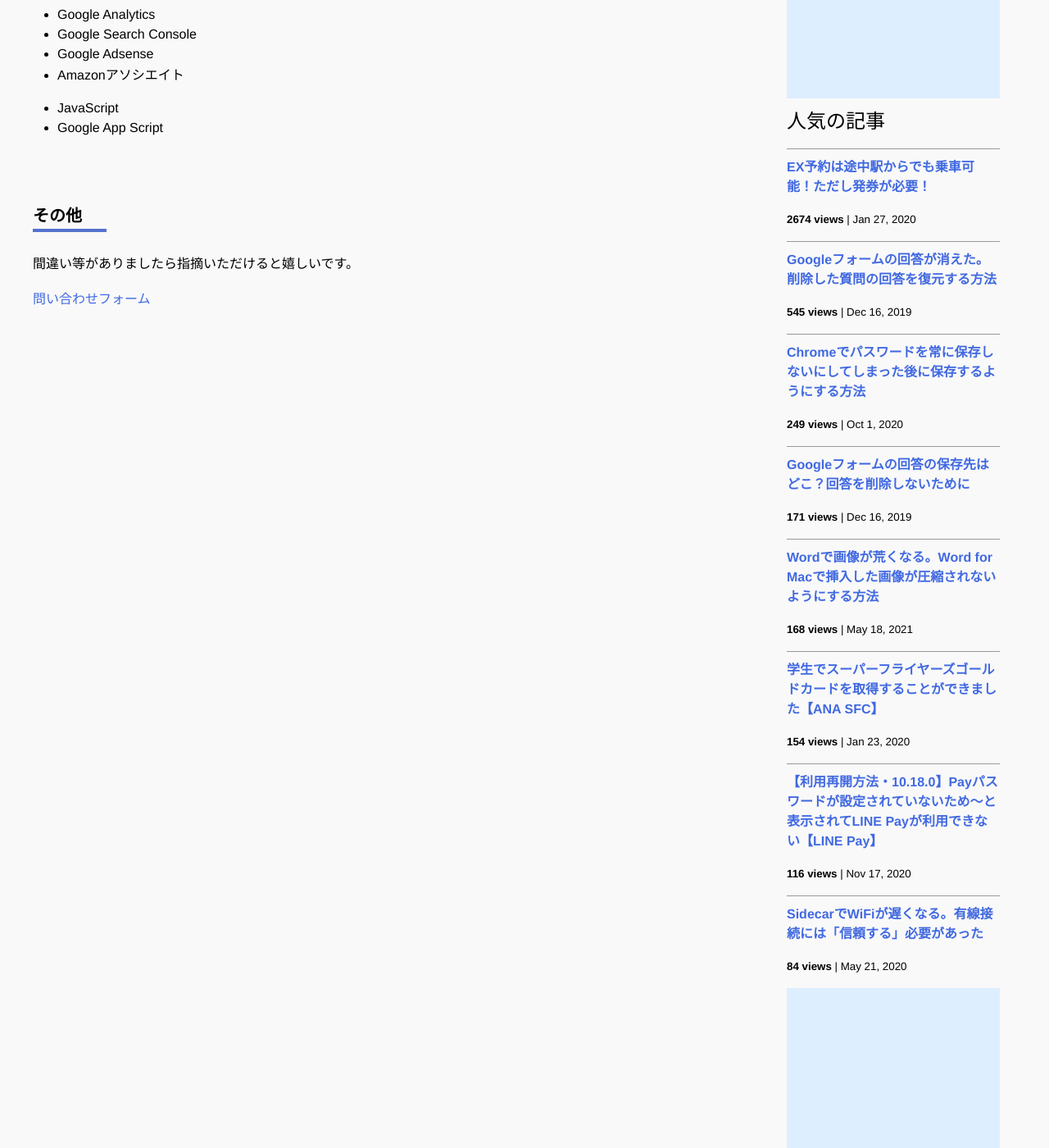
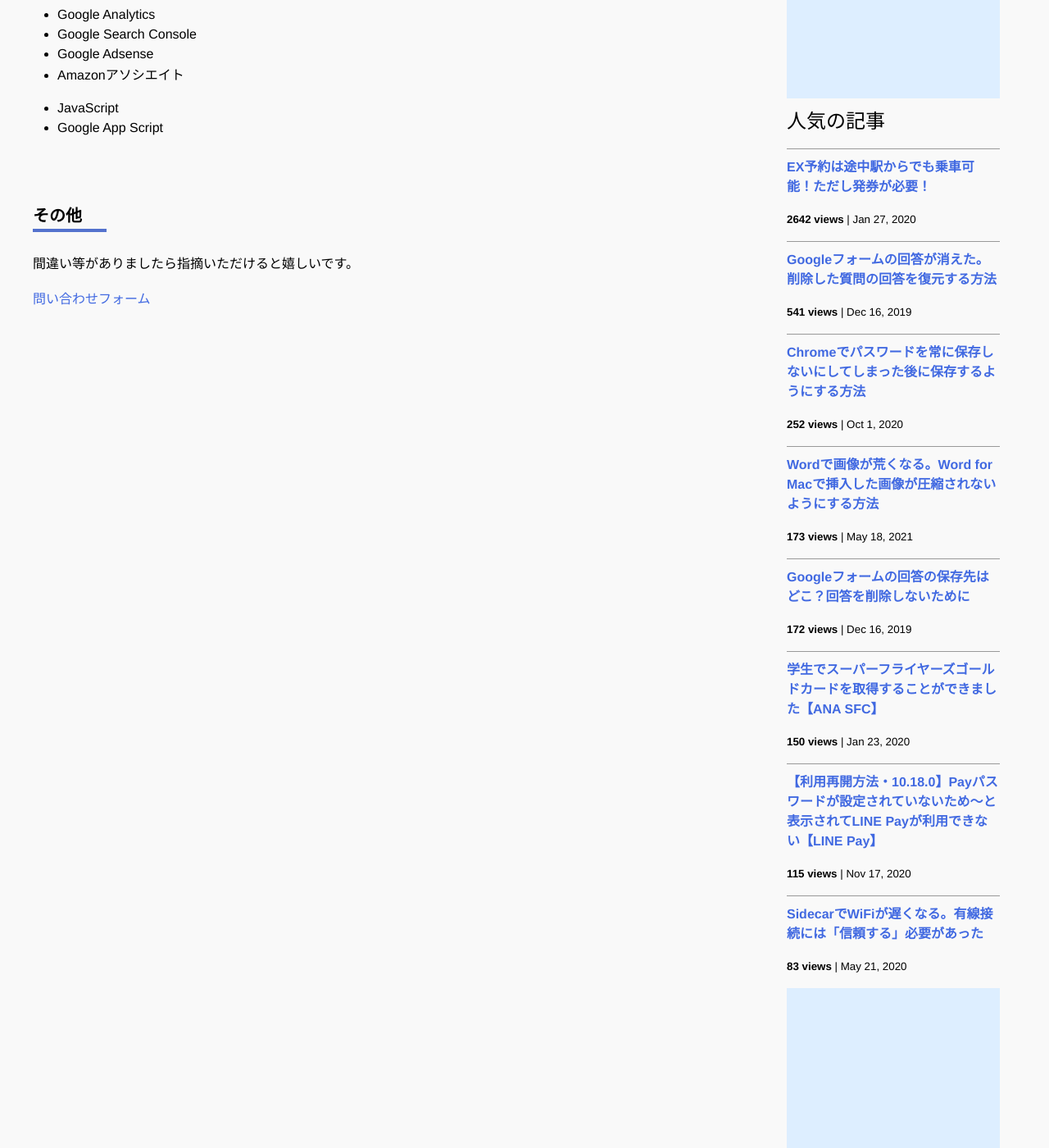
Before and after one commit to iwanaminami/shoyaiwaname, a Jekyll site: the page built from about.markdown, in a window 1280 px wide and 1400 px high, scrolled down 693 px. Shown: the whole window at 82% size. Built offline with Jekyll 4.4.1, drawn with Linux system fonts in a browser that asks for light colours; nearby versions of some CDN libraries; comment, search, counter and statistics services are not loaded.

Commit message:
a new commit message

```diff
--- a/_data/popularposts.yml
+++ b/_data/popularposts.yml
@@ -1,17 +1,17 @@
 side:
-  - view: 2674
+  - view: 2642
     url: /2020/01/27/ex-rideontheway.html
-  - view: 545
+  - view: 541
     url: /2019/12/16/restore-googleform.html
-  - view: 249
+  - view: 252
     url: /2020/10/01/googlepassword.html
-  - view: 171
+  - view: 173
+    url: /2021/05/18/image-compression-word.html
+  - view: 172
     url: /2019/12/16/googleform-answers.html
-  - view: 168
-    url: /2021/05/18/image-compression-word.html
-  - view: 154
+  - view: 150
     url: /2020/01/23/sfcgold.html
-  - view: 116
+  - view: 115
     url: /2020/11/17/linepay.html
-  - view: 84
+  - view: 83
     url: /2020/05/21/sidecar-via-cable.html
```
